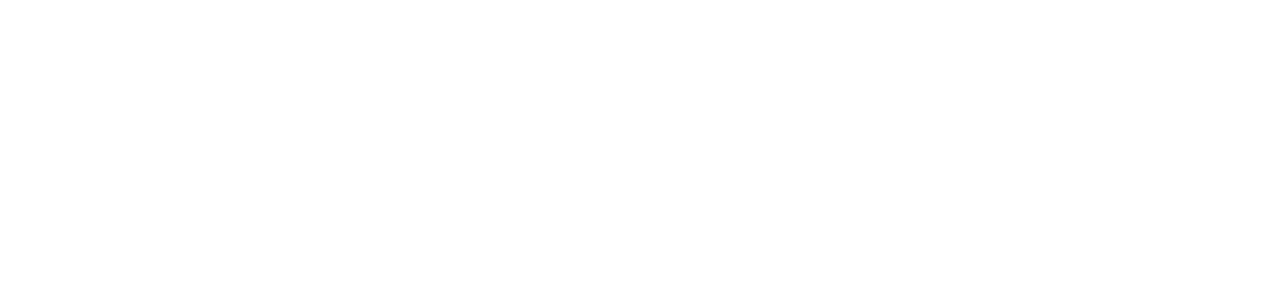
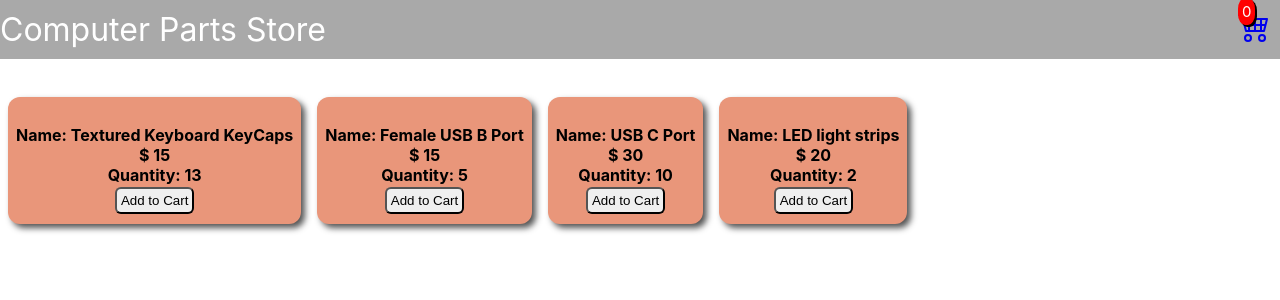
Before and after one commit to def08/Computer-Parts-Store, a React (Create React App) app: page / in a window 1280 px wide. Shown: the top 300 px of the page. Built offline with nearby package versions, Linux system fonts and the light colour scheme.

Commit message:
Fixed White Screen error

```diff
--- a/package.json
+++ b/package.json
@@ -9,7 +9,7 @@
     "react": "^17.0.2",
     "react-dom": "^17.0.2",
     "react-icons": "^4.3.1",
-    "react-router-dom": "^6.2.2",
+    "react-router-dom": "^6.3.0",
     "react-scripts": "5.0.0",
     "web-vitals": "^2.1.4"
   },
--- a/src/App.css
+++ b/src/App.css
@@ -13,21 +13,19 @@
   background-color: darkgray;
   color: white;
   font-size: 32px;
-  padding: 10px;
+  padding: 10px 0 10px 0;
   margin-bottom: 30px;
+  padding-right: 10px;
   display: block;
 }
 .Cartcount{
   background-color: red;
   box-shadow: 2px 2px 0px black;
   padding: 4px;
-  font-size: 30px;
-  float: right;
+  font-size: 15px;
   position: absolute;
   border-radius: 40%;
-  margin: 0px 0px 0px 5px;
-  text-align: center;
-  display: inline-flex;
+  top: -12px;
 }
 .button {
   display: inline-flex;
--- a/src/App.js
+++ b/src/App.js
@@ -10,7 +10,7 @@
       <CartWrapper>
         <Routes>
           <Route path='/' element={<Storepage1/>} />
-          <Route path='/cart' element={<Cartpage1/>} />
+          <Route path="/cart" element={<Cartpage1/>} />
         </Routes>
       </CartWrapper>
     </BrowserRouter>
--- a/src/page/Cart.js
+++ b/src/page/Cart.js
@@ -1,6 +1,8 @@
 import { BsBoxArrowLeft } from "react-icons/bs";
+import { useCart } from "../provider/Provider";
 
 export const Cartpage1 = () => {
+    const {Cart} = useCart();
     return(
         <div>
             <div>
@@ -11,7 +13,7 @@
                     </a>
                 </div>
                 <div className="Cartitems">
-
+                    {}
                 </div>
             </div>
         </div>
--- a/src/page/Storepage.js
+++ b/src/page/Storepage.js
@@ -41,8 +41,8 @@
 
     const updateCart = (part) =>{
         let tempCart = [];
-        Cart.forEach((part2)=> {
-            if(part2.id == part.id) part2.total = part2.total - 1;
+        partsList.forEach((part2)=> {
+            if(part2.id === part.id) part2.total = part2.total - 1;
             tempCart.push(part2)
         });
         setpartsList(tempCart);
@@ -53,7 +53,7 @@
             <div className="navigation">
                 Computer Parts Store
                 <div style={{float: 'right',position: 'relative'}}>
-                    <a href='./Cart.js' style={{float: 'right', position: 'relative'}}>
+                    <a href='/cart'>
                        <BsCart4/>
                     </a>
                     <div className="Cartcount">
--- a/src/provider/Provider.js
+++ b/src/provider/Provider.js
@@ -5,19 +5,21 @@
 
 export const useCart = () => useContext(ContextProvider);
 
-export const CartWrapper = ({Children}) => {
+export const CartWrapper = ({children}) => {
     const [Cart, setCart] = useState([]);
 
     useEffect(()=> {
-            if (Cart.length){
-                window.localStorage.setPart('Cart', JSON.stringify(Cart))
-                const CartPart = window.localStorage.getItem('Cart')
-                if (CartPart) {
-                    setCart(JSON.parse(CartPart))
+        const CartPart = window.localStorage.getItem('Cart');
+        if (CartPart) {
+            setCart(JSON.parse(CartPart))
+        }
+    }, []);
 
-                }
-            }
-    }, [Cart]);
+    useEffect(()=>{
+        if (Cart.length){
+            window.localStorage.setItem('Cart', JSON.stringify(Cart));
+        }
+    }, [Cart])
 
     const values = {
         Cart,
@@ -26,7 +28,7 @@
 
     return(
         <ContextProvider.Provider value={values}>
-            {Children}
+            {children}
         </ContextProvider.Provider>
     )
 }
```
Also changed, not shown: 1 other file (tests, documents, lock files or other folders).
